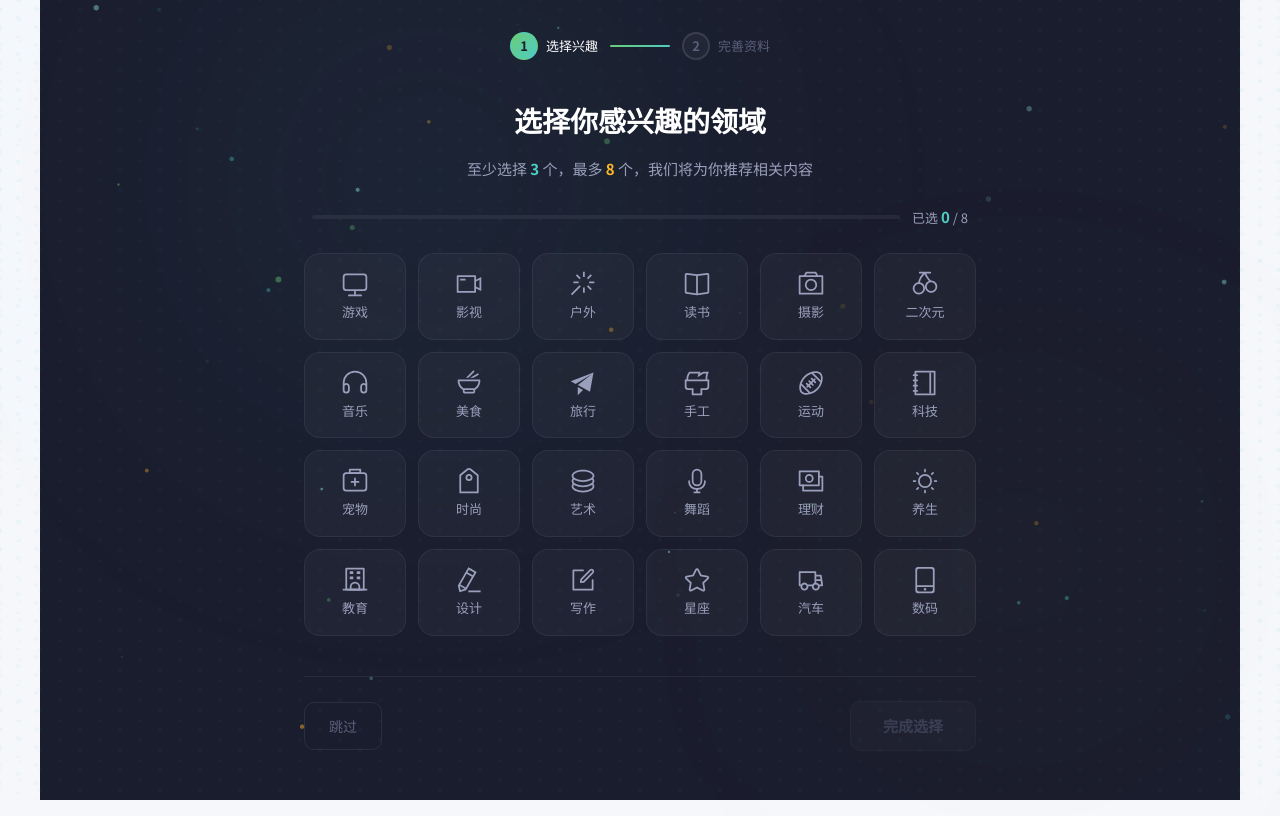
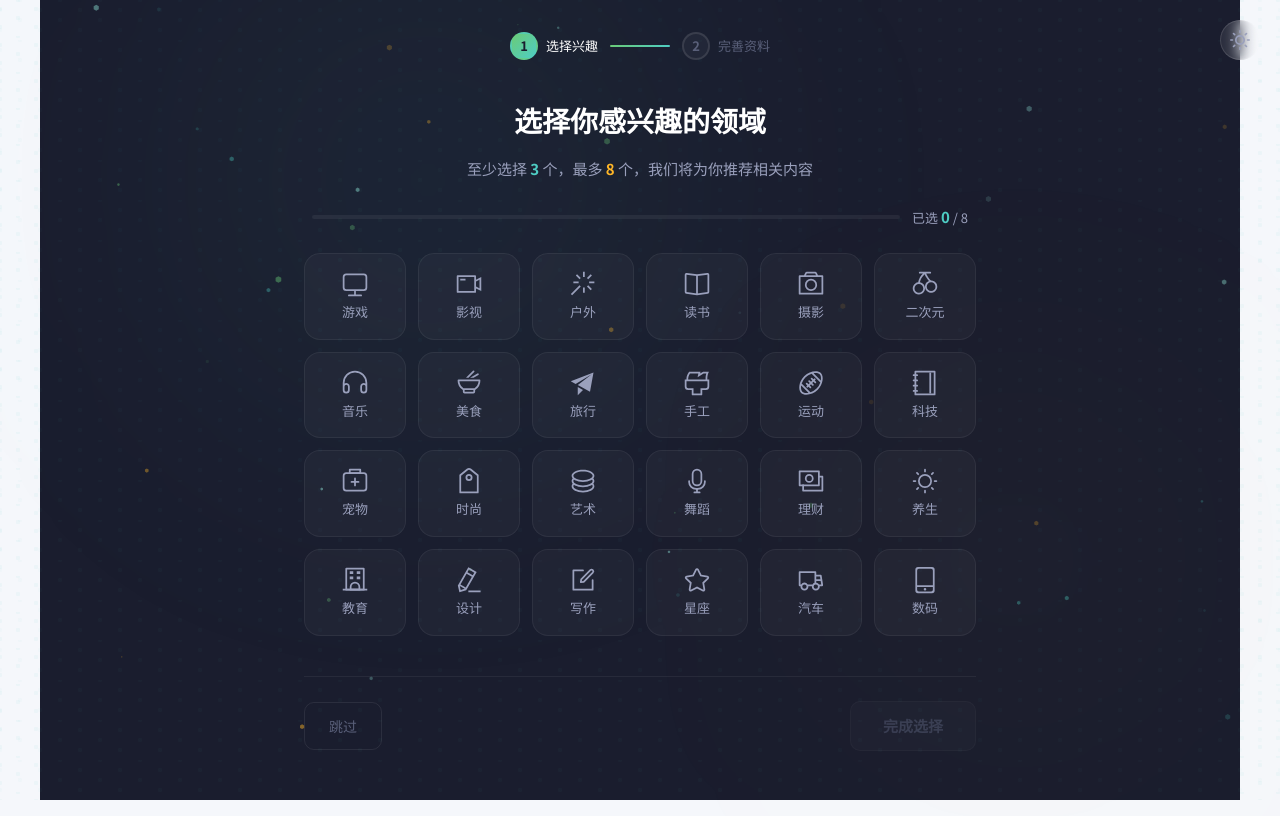
Before and after one commit to JohnvenTom/Minthive, a Vue app in the folder frontend-user/: page /interest-select in a window 1280 px wide. Built offline with nearby package versions, Linux system fonts and the light colour scheme; no server answers; sample sign-in values are in the browser's storage.

Commit message:
feat(interest-select): add dark/light theme toggle function
实现了兴趣选择页面的明暗主题切换功能，通过CSS变量实现主题样式动态切换，添加了主题切换按钮与对应动画效果，适配了深色和浅色两种主题的页面元素样式。

```diff
--- a/frontend-user/src/views/interest/InterestSelectPage.vue
+++ b/frontend-user/src/views/interest/InterestSelectPage.vue
@@ -1,5 +1,20 @@
 <template>
   <div class="interest-page">
+    <!-- 主题切换按钮 -->
+    <button
+      class="theme-toggle"
+      :class="{ 'theme-toggle--light': appStore.theme === 'light' }"
+      @click="appStore.setTheme()"
+      :aria-label="appStore.theme === 'dark' ? '切换到浅色模式' : '切换到深色模式'"
+    >
+      <svg v-if="appStore.theme === 'dark'" key="sun" viewBox="0 0 24 24" fill="none" stroke="currentColor" stroke-width="2" stroke-linecap="round" stroke-linejoin="round">
+        <circle cx="12" cy="12" r="5" />
+        <path d="M12 1v2M12 21v2M4.22 4.22l1.42 1.42M18.36 18.36l1.42 1.42M1 12h2M21 12h2M4.22 19.78l1.42-1.42M18.36 5.64l1.42-1.42" />
+      </svg>
+      <svg v-else key="moon" viewBox="0 0 24 24" fill="none" stroke="currentColor" stroke-width="2" stroke-linecap="round" stroke-linejoin="round">
+        <path d="M21 12.79A9 9 0 1111.21 3 7 7 0 0021 12.79z" />
+      </svg>
+    </button>
     <!-- 蜂巢粒子背景 -->
     <div class="interest-page__bg">
       <canvas ref="particleCanvas" class="interest-page__canvas"></canvas>
@@ -121,12 +136,14 @@ import {
   School, EditPen, Edit, Star, Van, Iphone
 } from '@element-plus/icons-vue'
 import { updateInterests } from '@/api/user'
+import { useAppStore } from '@/stores/app'
 import { useUserStore } from '@/stores/user'
 
 // ============================================================
 // 路由与Store
 // ============================================================
 const router = useRouter()
+const appStore = useAppStore()
 const userStore = useUserStore()
 
 // ============================================================
@@ -349,7 +366,75 @@ onUnmounted(() => {
   width: 100%;
   min-height: 100vh;
   overflow-x: hidden;
-  background: $ink-900;
+  --ip-bg: #{$ink-900};
+  --ip-glow-mint: rgba(78, 205, 196, 0.12);
+  --ip-glow-amber: rgba(255, 182, 39, 0.08);
+  --ip-hex-grid: rgba(78, 205, 196, 0.03);
+  --ip-text-primary: #fff;
+  --ip-text-secondary: #{$ink-300};
+  --ip-text-muted: #{$ink-500};
+  --ip-divider: rgba(255, 255, 255, 0.06);
+  --ip-card-bg: rgba(255, 255, 255, 0.03);
+  --ip-card-border: rgba(255, 255, 255, 0.06);
+  --ip-dot-bg: rgba(255, 255, 255, 0.04);
+  --ip-dot-border: rgba(255, 255, 255, 0.1);
+  --ip-progress-bg: rgba(255, 255, 255, 0.08);
+  --ip-counter-bg: rgba(255, 255, 255, 0.06);
+  --ip-btn-border: rgba(255, 255, 255, 0.08);
+  --ip-btn-bg: rgba(255, 255, 255, 0.04);
+  background: var(--ip-bg);
+  transition: background-color 0.3s ease;
+}
+
+// ---------- 主题切换按钮 ----------
+.theme-toggle {
+  position: fixed;
+  top: 20px;
+  right: 20px;
+  z-index: 200;
+  width: 40px;
+  height: 40px;
+  border-radius: 50%;
+  display: flex;
+  align-items: center;
+  justify-content: center;
+  background: rgba(255, 255, 255, 0.08);
+  border: 1px solid rgba(255, 255, 255, 0.12);
+  color: $ink-300;
+  cursor: pointer;
+  backdrop-filter: blur(8px);
+  transition: all $dur-base $ease-out;
+
+  &:hover {
+    background: rgba(255, 255, 255, 0.14);
+    color: #fff;
+    transform: scale(1.08);
+  }
+
+  &:active {
+    transform: scale(0.92);
+  }
+
+  svg {
+    width: 20px;
+    height: 20px;
+    transition: transform 0.4s $ease-spring;
+  }
+
+  &--light {
+    background: rgba(0, 0, 0, 0.06);
+    border-color: rgba(0, 0, 0, 0.08);
+    color: $ink-500;
+
+    &:hover {
+      background: rgba(0, 0, 0, 0.1);
+      color: $ink-700;
+    }
+  }
+
+  &:active svg {
+    transform: rotate(360deg);
+  }
 }
 
 // ---------- 背景层 ----------
@@ -370,7 +455,7 @@ onUnmounted(() => {
 .interest-page__hex-grid {
   position: absolute;
   inset: 0;
-  @include honeycomb-bg(rgba(78, 205, 196, 0.03), 40px);
+  @include honeycomb-bg(var(--ip-hex-grid), 40px);
 }
 
 .interest-page__glow {
@@ -383,7 +468,7 @@ onUnmounted(() => {
     height: 600px;
     top: -15%;
     left: 10%;
-    background: radial-gradient(circle, rgba(78, 205, 196, 0.12) 0%, transparent 70%);
+    background: radial-gradient(circle, var(--ip-glow-mint) 0%, transparent 70%);
   }
 
   &--amber {
@@ -391,7 +476,7 @@ onUnmounted(() => {
     height: 400px;
     bottom: 5%;
     right: 5%;
-    background: radial-gradient(circle, rgba(255, 182, 39, 0.08) 0%, transparent 70%);
+    background: radial-gradient(circle, var(--ip-glow-amber) 0%, transparent 70%);
   }
 }
 
@@ -434,7 +519,7 @@ onUnmounted(() => {
       }
 
       .progress-bar__label {
-        color: #fff;
+        color: var(--ip-text-primary);
       }
     }
   }
@@ -448,15 +533,15 @@ onUnmounted(() => {
     border-radius: 50%;
     font-size: 13px;
     font-weight: 700;
-    color: $ink-500;
-    border: 2px solid rgba(255, 255, 255, 0.1);
-    background: rgba(255, 255, 255, 0.04);
+    color: var(--ip-text-muted);
+    border: 2px solid var(--ip-dot-border);
+    background: var(--ip-dot-bg);
     transition: all $dur-base $ease-out;
   }
 
   &__label {
     font-size: 13px;
-    color: $ink-500;
+    color: var(--ip-text-muted);
     transition: color $dur-base $ease-out;
 
     @include mobile {
@@ -467,7 +552,7 @@ onUnmounted(() => {
   &__line {
     width: 60px;
     height: 2px;
-    background: rgba(255, 255, 255, 0.08);
+    background: var(--ip-progress-bg);
     border-radius: 1px;
 
     &--done {
@@ -485,7 +570,7 @@ onUnmounted(() => {
     font-family: $font-heading;
     font-size: 28px;
     font-weight: 700;
-    color: #fff;
+    color: var(--ip-text-primary);
     margin-bottom: $space-3;
 
     @include mobile {
@@ -495,7 +580,7 @@ onUnmounted(() => {
 
   &__subtitle {
     font-size: 15px;
-    color: $ink-300;
+    color: var(--ip-text-secondary);
     line-height: 1.6;
   }
 
@@ -521,7 +606,7 @@ onUnmounted(() => {
   &__bar {
     flex: 1;
     height: 4px;
-    background: rgba(255, 255, 255, 0.06);
+    background: var(--ip-counter-bg);
     border-radius: 2px;
     overflow: hidden;
   }
@@ -536,7 +621,7 @@ onUnmounted(() => {
 
   &__text {
     font-size: 13px;
-    color: $ink-300;
+    color: var(--ip-text-secondary);
     white-space: nowrap;
 
     strong {
@@ -569,8 +654,8 @@ onUnmounted(() => {
   gap: $space-1;
   padding: $space-4 $space-2;
   border-radius: $radius-md;
-  background: rgba(255, 255, 255, 0.03);
-  border: 1px solid rgba(255, 255, 255, 0.06);
+  background: var(--ip-card-bg);
+  border: 1px solid var(--ip-card-border);
   cursor: pointer;
   transition: all $dur-base $ease-spring;
   overflow: hidden;
@@ -621,7 +706,7 @@ onUnmounted(() => {
     position: relative;
     z-index: 1;
     transition: transform $dur-base $ease-spring;
-    color: $ink-300;
+    color: var(--ip-text-secondary);
 
     .interest-tag--selected &,
     .interest-tag:hover:not(.interest-tag--disabled) & {
@@ -638,7 +723,7 @@ onUnmounted(() => {
 
   &__text {
     font-size: 13px;
-    color: $ink-300;
+    color: var(--ip-text-secondary);
     position: relative;
     z-index: 1;
     transition: all $dur-fast $ease-out;
@@ -692,20 +777,20 @@ onUnmounted(() => {
   justify-content: space-between;
   gap: $space-4;
   padding-top: $space-6;
-  border-top: 1px solid rgba(255, 255, 255, 0.06);
+  border-top: 1px solid var(--ip-divider);
 
   &__skip {
     padding: $space-3 $space-6;
     font-size: 14px;
-    color: $ink-500;
+    color: var(--ip-text-muted);
     background: none;
-    border: 1px solid rgba(255, 255, 255, 0.08);
+    border: 1px solid var(--ip-btn-border);
     border-radius: $radius-sm;
     cursor: pointer;
     transition: all $dur-fast $ease-out;
 
     &:hover {
-      color: $ink-300;
+      color: var(--ip-text-secondary);
       border-color: rgba(255, 255, 255, 0.15);
       background: rgba(255, 255, 255, 0.03);
     }
@@ -715,9 +800,9 @@ onUnmounted(() => {
     padding: $space-3 $space-8;
     font-size: 15px;
     font-weight: 600;
-    color: $ink-500;
-    background: rgba(255, 255, 255, 0.04);
-    border: 1px solid rgba(255, 255, 255, 0.06);
+    color: var(--ip-text-muted);
+    background: var(--ip-btn-bg);
+    border: 1px solid var(--ip-card-border);
     border-radius: $radius-sm;
     cursor: not-allowed;
     transition: all $dur-base $ease-out;
@@ -780,3 +865,31 @@ onUnmounted(() => {
   }
 }
 </style>
+
+<style lang="scss">
+@use '@/styles/variables.scss' as *;
+
+[data-theme="light"] .interest-page {
+  --ip-bg: #f8f9fb;
+  --ip-glow-mint: rgba(78, 205, 196, 0.08);
+  --ip-glow-amber: rgba(255, 182, 39, 0.06);
+  --ip-hex-grid: rgba(78, 205, 196, 0.02);
+  --ip-text-primary: #1a1d23;
+  --ip-text-secondary: #5a6071;
+  --ip-text-muted: #9298a8;
+  --ip-divider: rgba(0, 0, 0, 0.06);
+  --ip-card-bg: rgba(0, 0, 0, 0.02);
+  --ip-card-border: rgba(0, 0, 0, 0.06);
+  --ip-dot-bg: rgba(0, 0, 0, 0.03);
+  --ip-dot-border: rgba(0, 0, 0, 0.1);
+  --ip-progress-bg: rgba(0, 0, 0, 0.08);
+  --ip-counter-bg: rgba(0, 0, 0, 0.05);
+  --ip-btn-border: rgba(0, 0, 0, 0.08);
+  --ip-btn-bg: rgba(0, 0, 0, 0.03);
+
+  .interest-actions__skip:hover {
+    border-color: rgba(0, 0, 0, 0.12);
+    background: rgba(0, 0, 0, 0.02);
+  }
+}
+</style>
```
